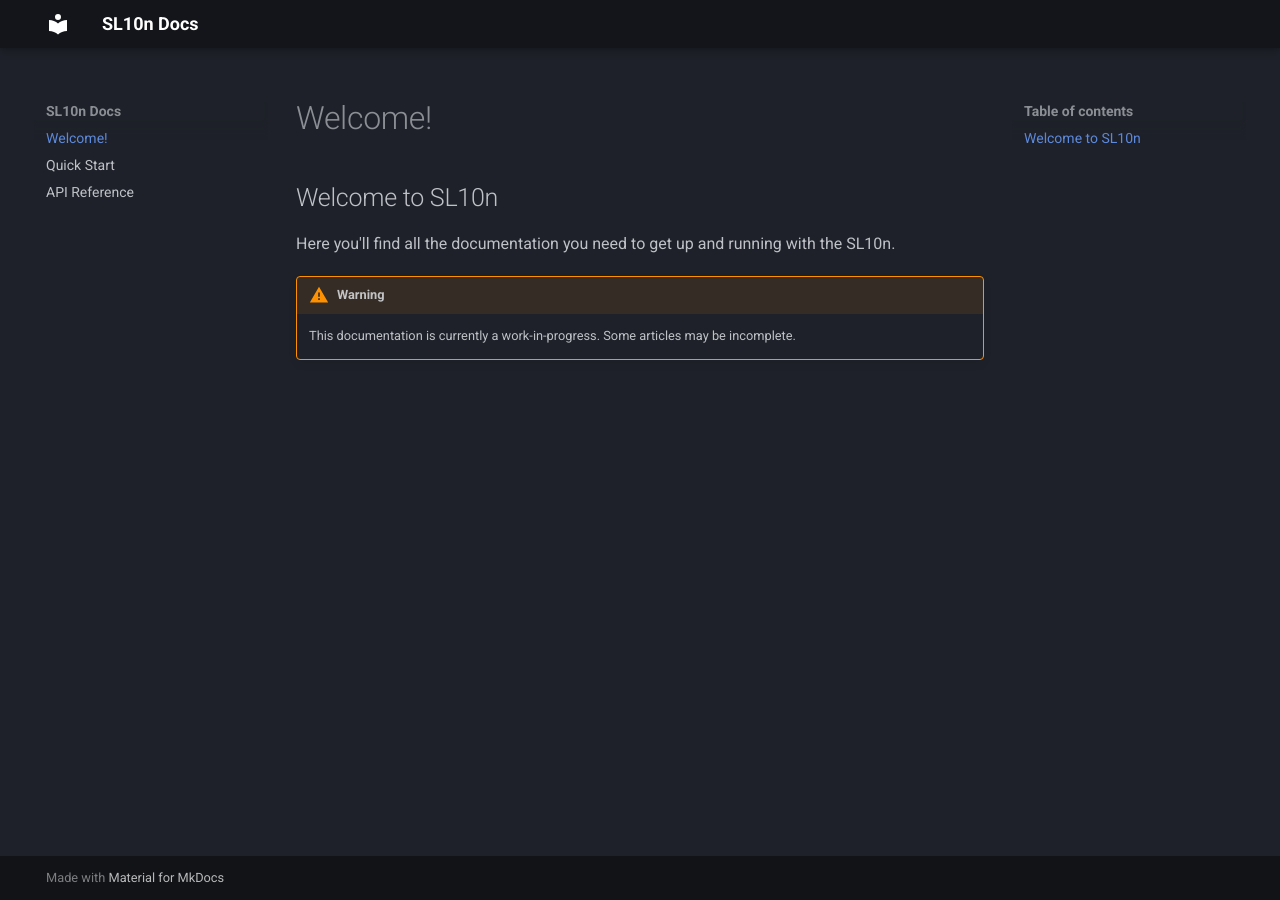
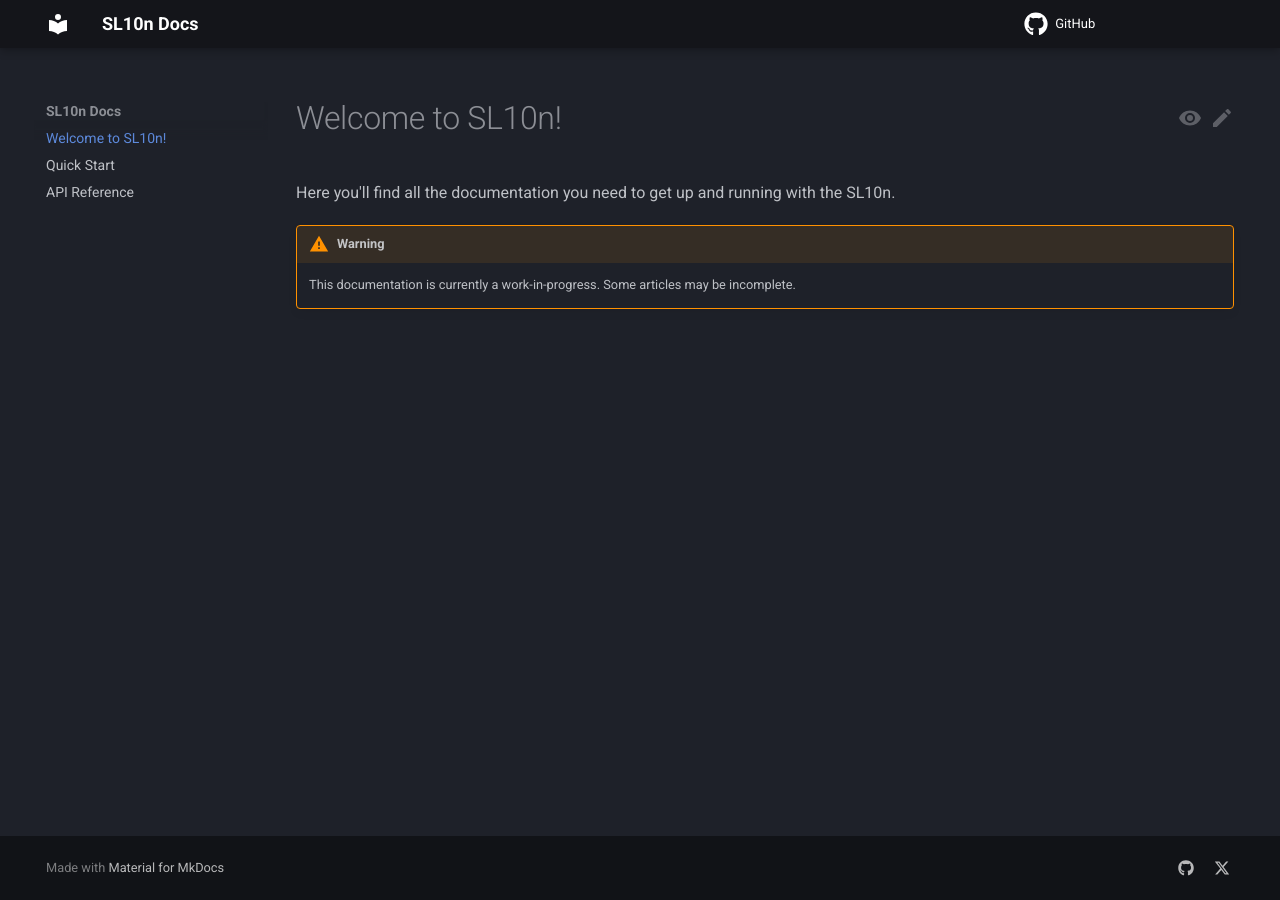
Before and after one commit to SyberiaK/sl10n, an MkDocs documentation site: the page built from docs/index.md, in a window 1280 px wide. Built offline with MkDocs 1.6.1 and Material for MkDocs 9.7.7, drawn with Linux system fonts in a browser that asks for light colours; comment, search, counter and statistics services are not loaded.

Commit message:
More fancy to docs

```diff
--- a/docs/index.md
+++ b/docs/index.md
@@ -1,6 +1,11 @@
-# Welcome!
+---
+search:
+  exclude: true
+hide:
+  - toc
+---
 
-## Welcome to SL10n
+# Welcome to SL10n!
 
 Here you'll find all the documentation you need to get up and running with the SL10n.
 
--- a/mkdocs.yml
+++ b/mkdocs.yml
@@ -1,12 +1,26 @@
 site_name: SL10n Docs
+repo_url: https://github.com/SyberiaK/sl10n
+edit_uri: edit/main/docs/
 
 theme:
   name: material
+  language: en
+  icon:
+    repo: fontawesome/brands/github
+    edit: material/pencil
+    view: material/eye
   palette:
     scheme: slate
     primary: black
   features:
     - content.code.copy
+    - content.action.edit
+    - content.action.view
+    - header.autohide
+    - navigation.indexes
+    - navigation.instant
+    - navigation.top
+    - toc.integrate
 
 plugins:
   - mkdocstrings:
@@ -19,6 +33,8 @@
             show_root_heading: true
             show_root_full_path: false
             show_signature_annotations: true
+  - git-revision-date-localized:
+      enable_creation_date: true
 
 markdown_extensions:
   - admonition
@@ -34,6 +50,15 @@
   - pymdownx.snippets
 
 nav:
-  - Welcome!: index.md
-  - Quick Start: quick-start.md
-  - API Reference: reference.md
+  - index.md
+  - quick-start.md
+  - reference.md
+
+extra:
+  social:
+    - icon: fontawesome/brands/github
+      link: https://github.com/SyberiaK
+      name: SyberiaK on GitHub
+    - icon: fontawesome/brands/x-twitter
+      link: https://twitter.com/syberiakey
+      name: SyberiaK on Twitter (screw you Elon)
--- a/setup.py
+++ b/setup.py
@@ -10,7 +10,8 @@
                       'mkdocs>=1.5.2',
                       'mkdocstrings>=0.22.0',
                       'mkdocstrings-python>=1.5.0',
-                      'mkdocs-material>=9.2.1']
+                      'mkdocs-material>=9.2.1',
+                      'mkdocs-git-revision-date-localized-plugin>=1.2.0']
 
 setup(
     name='sl10n',
```
Also changed, not shown: 1 other file.
